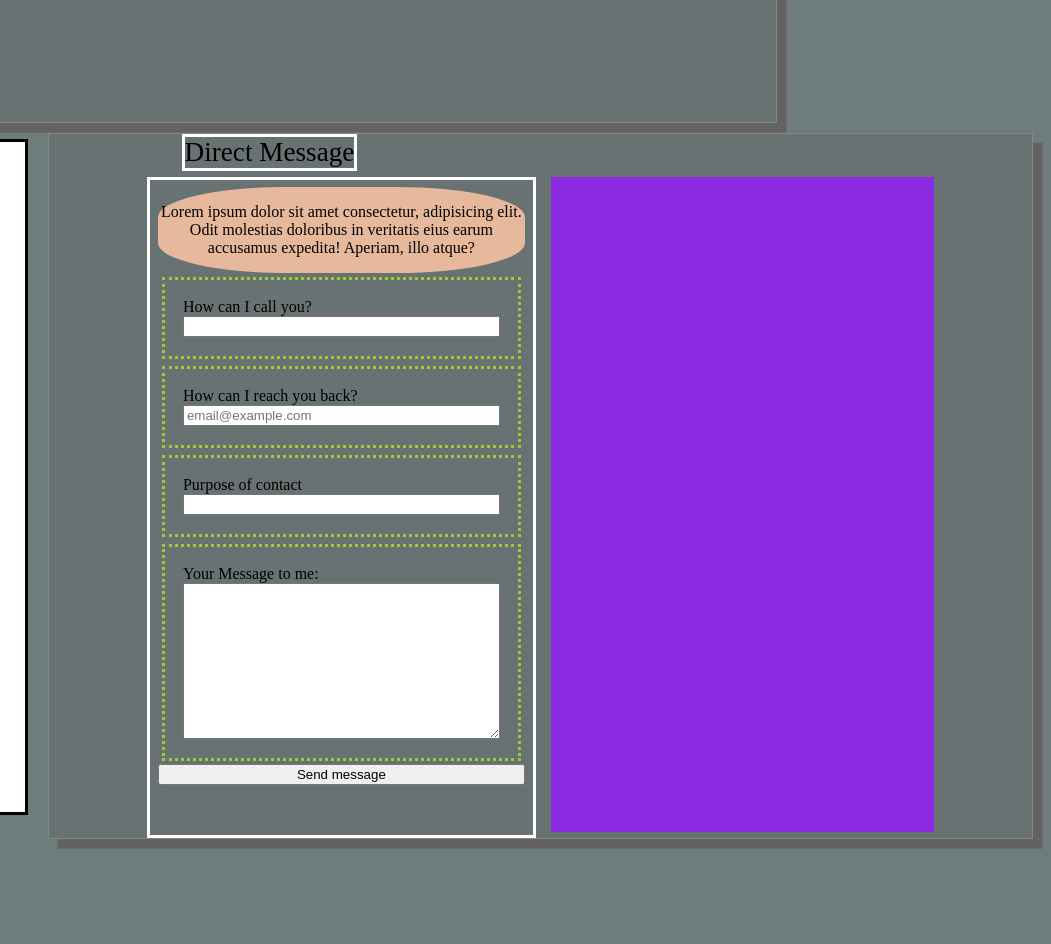
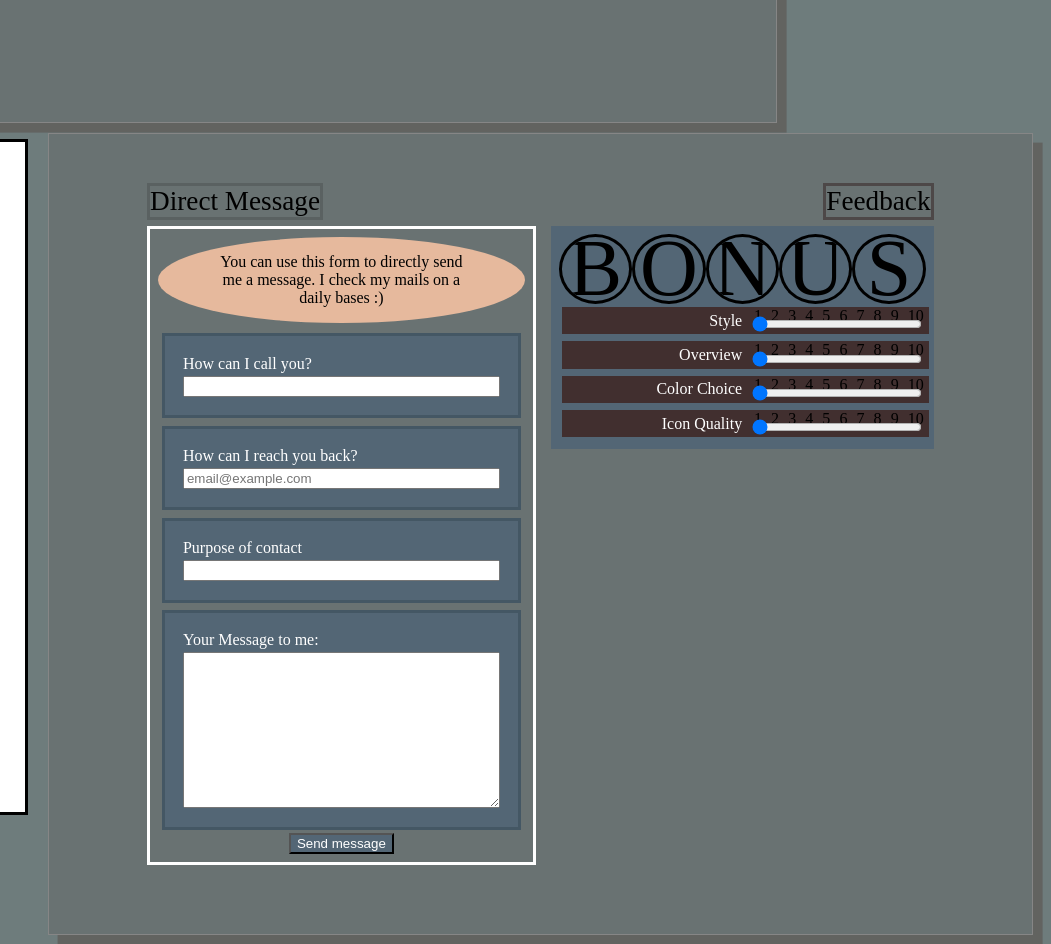
Before and after one commit to mariusErpenbach/Portfolio, a plain HTML site: page index.html in a window 1280 px wide. Shown: the part 1620-2564 px from the top of the page, 229-1280 px from the left. Before the commit the page ends 2469 px from the top, so only its background shows below. Drawn offline with Linux system fonts and the light colour scheme.

Commit message:
bonus sections stylized

```diff
--- a/css/desktop-style.css
+++ b/css/desktop-style.css
@@ -260,10 +260,6 @@ main >section{
 main>section:hover{
     box-shadow:-0.35em -0.2em #626360;
 }
-#aboutmeSection{
-}
-
-
 /*----------------------MAIN SECTION CONTENT--------------------------------------*/
 .sectionTitle{
 align-self:center;
@@ -279,7 +275,6 @@ color:rgba(162, 167, 167, 0.493);
     width:35%;
     height:auto;
     display:flex;
-
 }
 #personalCharacteristics>div{
     border-style:groove;
@@ -356,44 +351,46 @@ color:rgba(162, 167, 167, 0.493);
    }
 /*----------------------CONTACT ME SECTION--------------------------------------*/
 #contactMeSection{
-height:auto;
+min-height:100vh;
+    height:auto;
 flex-direction:column;
+flex-wrap:wrap;
 }
 #formTitle{
     display:flex;
     flex-direction:row;
    font-size:1.7em;
-   margin-left:7%;
+
    margin-bottom:-5%;
+   margin-top:5%;
+
+
 }
-#socialToggle{
-    border-color:white;
-    border-style:dotted;
+
+#directMessageHeader{
+        border-color:rgba(39, 39, 39, 0.233);
+        border-style:solid;
 }
-#directToggle{
-    border-color:white;
+#bonusFormHeader{
+    margin-left:auto;
+    border-color:rgb(77, 72, 72);
     border-style:solid;
 }
-/* #contactMeSection >form{
-    align-self:center;
 
-    height:80vh;
 
-   border-style:dotted;
-   border-color:grey;
 
-} */
 #contactMeSection>div{
     display:flex;
     flex-direction:row;
     width:80%;
     align-self:center;
 }
+/*-------------------------------------LEFT SIDE*/
 #directMessageForm{
     flex:48;
     padding:1%;
     margin-top:7%;
-    height:80vh;
+    height:100%;
     margin-left:auto;
     margin-right:auto;
 display:flex;
@@ -401,33 +398,118 @@ flex-direction:column;
 border-color:white;
 border-style:solid;
 }
-#directMessageForm>section>p{
-}
 #directMessageFormInfo{
     text-align:center;
-    height:auto;
+    height:15%;
     background-color:#E6B99D;
-    border-radius:35%;
-
+    border-radius:50%;
+    margin-bottom:2%;
+    display:flex;
+    justify-content:center;
+}
+#directMessageFormInfo>p{
+    width:70%;
 }
 #directMessageForm>section{
     margin:1%;
     padding:5%;
     display:flex;
     flex-direction:column;
-    border-style:dotted;
-    border-color:yellowgreen;
+    border-style:solid;
+    border-color:rgba(46, 62, 73, 0.39);
+    background-color:rgb(83, 102, 117);
 }
+#directMessageForm>section>label{
+    color:white;
+    margin-bottom:1%;
+}
+#directMessageButton{
+    width:auto;
+    height:7%;
+    align-self:center;
+    background-color:rgb(83, 102, 117);
+    color:white;
+}
+/*----------------------------------------------------------------------MID*/
 #visualMid{
     flex:2;
 }
+/*----------------------------------------------------------------------RIGHT SIDE*/
 #bonusQuestions{
     padding:1%;
     flex:48;
     margin-top:7%;
-    background-color:blueviolet;
-    height:80vh;
+    height:100%;
+    background-color:rgb(83, 102, 117);
+    display:flex;
+    flex-direction:column;
 }
+#bonusLetterContainer{
+    display:flex;
+    flex-direction:row;
+}
+.bonusLetter{
+    display:flex;
+    flex:auto;
+    justify-content:center;
+    width:1em;
+    height:4em;
+    border-radius:100%;
+    border-style:solid;
+    border-color:black;
+    overflow:hidden;
+}
+.bonusLetter>p{
+    align-self:center;
+    font-size:5em;
+}
+
+#bonusFeedbackForm{
+    border-style:dotted;
+    border-color:white;
+    height:auto;
+    display:flex;
+}
+#bonusQuestions>section{
+
+    margin:1%;
+    display:flex;
+    flex-direction: row;
+    width:100%;
+    background-color:rgb(65, 47, 47);
+    justify-content:flex-end;
+
+}
+
+#bonusQuestions>section>label{
+    color:white;
+    align-self:center;
+    flex:50;
+    display:flex;
+    margin-right:2%;
+    justify-content:flex-end;
+  margin-left:auto;
+}
+#bonusQuestions>section>div{
+    flex:50;
+    display:flex;
+    flex-direction:columN;
+}
+#bonusQuestions>section>div>input{
+    justify-self:flex-end;
+    width:95%;
+    margin-top:-5%;
+}
+.rangeInfo{
+    align-self:center;
+    width:95%;
+    display:flex;
+    flex-direction:row;
+}
+.rangeInfo>div{
+    flex:10;
+}
+
 /*----------------------CONTACT ME SECTION ASIDE SECTION--------------------------------------*/
 #contactMeSection>aside{
     background-color:#FFFFFF;
@@ -516,7 +598,6 @@ opacity:0;
  top:0;
  right:47%;
  opacity:1;
-
  transition:all 0.5s ease-in-out;
 }
 #lowerMainFooterArrow{
@@ -526,9 +607,9 @@ top:0.5em;
 }
 
 /*----------------------FOOTER--------------------------------------*/
-footer{
+/* footer{
     width:100%;
     height:15%;
 border-style:dotted;
 border-color:black;
-}
+} */
--- a/index.html
+++ b/index.html
@@ -116,13 +116,14 @@
         <section id="contactMeSection">
             <!-- <div class="sectionTitle"> Contact Me </div> -->
             <div id="formTitle">
-                <div id="directToggle">Direct Message</div>
+                <div id="directMessageHeader">Direct Message</div>
+                <div id="bonusFormHeader">Feedback</div>
         </div>
 
         <div>
         <form id="directMessageForm">
             <div id="directMessageFormInfo">
-                <p>Lorem ipsum dolor sit amet consectetur, adipisicing elit. Odit molestias doloribus in veritatis eius earum accusamus expedita! Aperiam, illo atque?</p>
+                <p>You can use this form to directly send me a message. I check my mails on a daily bases :) </p>
             </div>
             <section>
             <label for="nameInput">How can I call you?</label>
@@ -140,10 +141,46 @@
             <label for="yourMessage">Your Message to me:</label>
             <textarea name="yourMessage" id="" cols="30" rows="10"></textarea>
         </section>
-            <button type="submit">Send message</button>
+            <button type="submit" id="directMessageButton">Send message</button>
         </form>
         <div id="visualMid"></div>
         <form id="bonusQuestions">
+            <div id="bonusLetterContainer">
+                <div class="bonusLetter"><p>B</p></div>
+                <div class="bonusLetter"><p>O</p></div>
+                <div class="bonusLetter"><p>N</p></div>
+                <div class="bonusLetter"><p>U</p></div>
+                <div class="bonusLetter"><p>S</p></div>
+            </div>
+                <section>
+                    <label for="style">Style</label>
+                    <div>
+                        <div class="rangeInfo"><div>1</div><div>2</div><div>3</div><div>4</div><div>5</div><div>6</div><div>7</div><div>8</div><div>9</div><div>10</div></div>
+                    <input name="style" type="range" min="1" max="10" value="1">
+                    </div>
+                 </section>
+            <section>
+                <label for="style">Overview</label>
+                <div>
+                    <div class="rangeInfo"><div>1</div><div>2</div><div>3</div><div>4</div><div>5</div><div>6</div><div>7</div><div>8</div><div>9</div><div>10</div></div>
+                <input name="style" type="range" min="1" max="10" value="1">
+                </div>
+            </section>
+            <section>
+                <label for="style">Color Choice</label>
+                <div>
+                    <div class="rangeInfo"><div>1</div><div>2</div><div>3</div><div>4</div><div>5</div><div>6</div><div>7</div><div>8</div><div>9</div><div>10</div></div>
+                <input name="style" type="range" min="1" max="10" value="1">
+                </div>
+            </section>
+            <section>
+                <label for="style">Icon Quality</label>
+                <div>
+                    <div class="rangeInfo"><div>1</div><div>2</div><div>3</div><div>4</div><div>5</div><div>6</div><div>7</div><div>8</div><div>9</div><div>10</div></div>
+                <input name="style" type="range" min="1" max="10" value="1">
+                </div>
+            </section>
+
         </form>
     </div>
             <aside id="socialMediaButtons"> <h1> My Social Media</h1>
```
